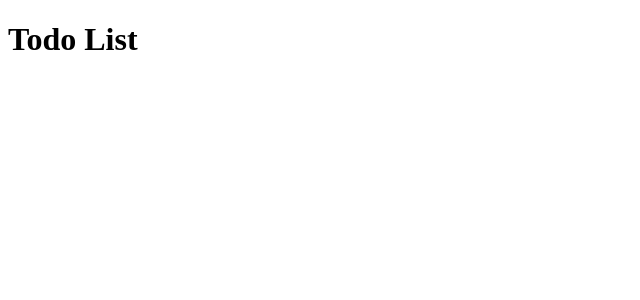
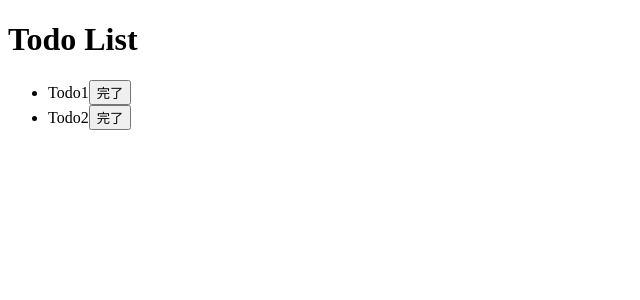
Before and after one commit to nogi369/react-output-first-2, a React (Vite) app: page / in a window 1280 px wide. Shown: the top 300 px of the page, without its empty margins (0-640 px from the left). Built offline with nearby package versions, Linux system fonts and the light colour scheme.

Commit message:
add: 一覧表示

```diff
--- a/src/components/organisms/TodoList/index.jsx
+++ b/src/components/organisms/TodoList/index.jsx
@@ -1,3 +1,14 @@
-export const TodoList = () => {
-
+export const TodoList = ({todoList}) => {
+  return (
+    <div>
+      <ul>
+        {todoList.map(todo => (
+          <li key={todo.id}>
+            <span>{todo.title}</span>
+            <button>完了</button>
+          </li>
+        ))}
+      </ul>
+    </div>
+  );
 }
--- a/src/components/templates/TodoTemplate/index.jsx
+++ b/src/components/templates/TodoTemplate/index.jsx
@@ -1,11 +1,16 @@
 import { AddTodo } from "../../organisms/AddTodo"
 import { TodoList } from "../../organisms/TodoList"
+import { INIT_TODO_LIST, INIT_UNIQUE_ID } from "../../../constants/data"
+import { useState } from "react"
 
 export const TodoTemplate = () => {
+  const [ originTodoList, setOriginTodoList ] = useState(INIT_TODO_LIST);
+  const [ uniqueId, setUniqueId ] = useState(INIT_UNIQUE_ID);
+
   return (
     <>
       <AddTodo />
-      <TodoList />
+      <TodoList todoList={originTodoList} />
     </>
   )
 }
--- a/src/constants/data.js
+++ b/src/constants/data.js
@@ -1 +1,12 @@
-export const data = () => {};
+export const INIT_TODO_LIST = [
+  {
+    id: 1,
+    title: "Todo1",
+  },
+  {
+    id: 2,
+    title: "Todo2",
+  },
+];
+
+export const INIT_UNIQUE_ID = INIT_TODO_LIST.length;
--- a/src/main.jsx
+++ b/src/main.jsx
@@ -1,6 +1,5 @@
 import React from 'react'
 import ReactDOM from 'react-dom/client'
-// import {TodoPage} from ../../
 import { TodoPage } from './pages/todo'
 
 ReactDOM.createRoot(document.getElementById('root')).render(
```
Also changed, not shown: .eslintrc.cjs.
